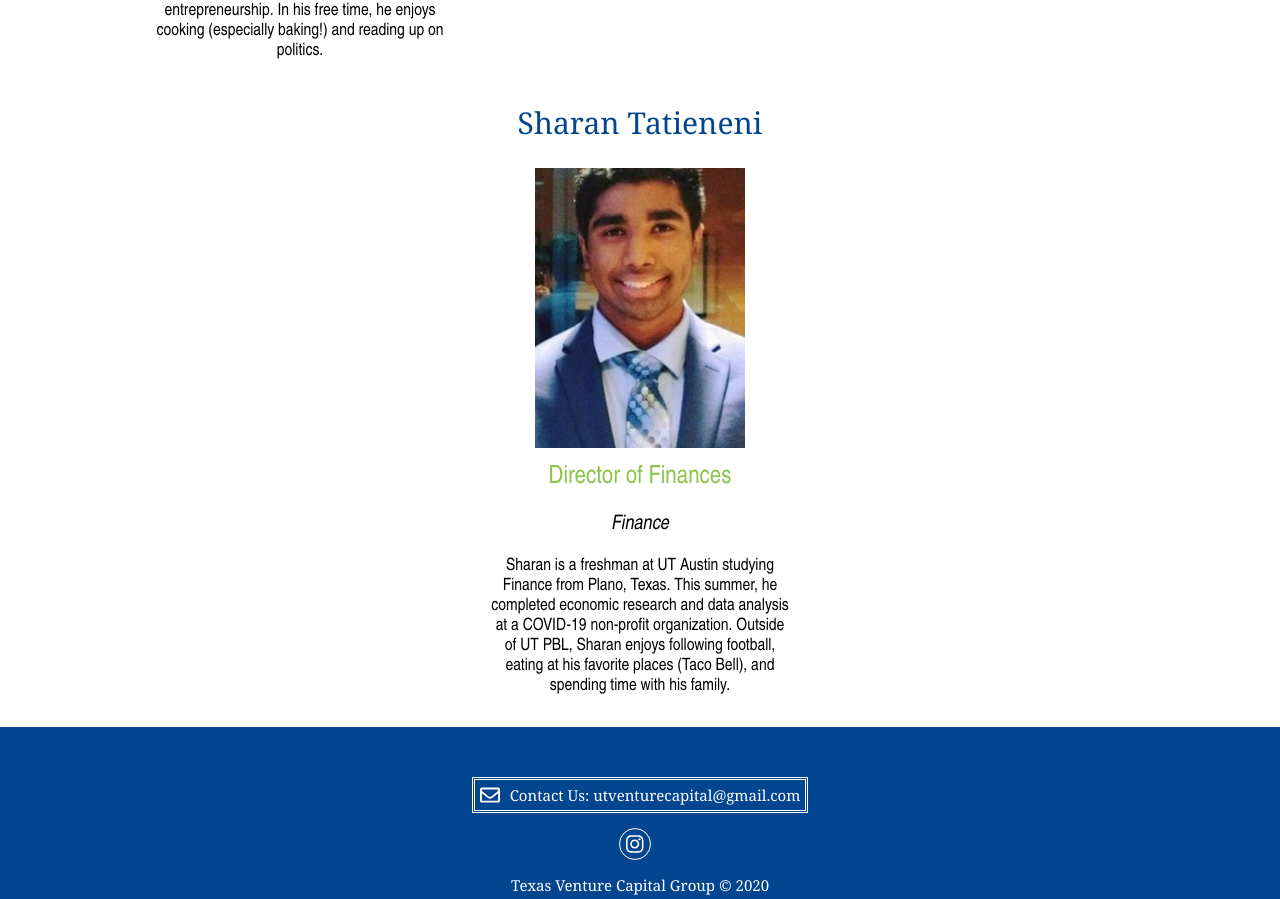
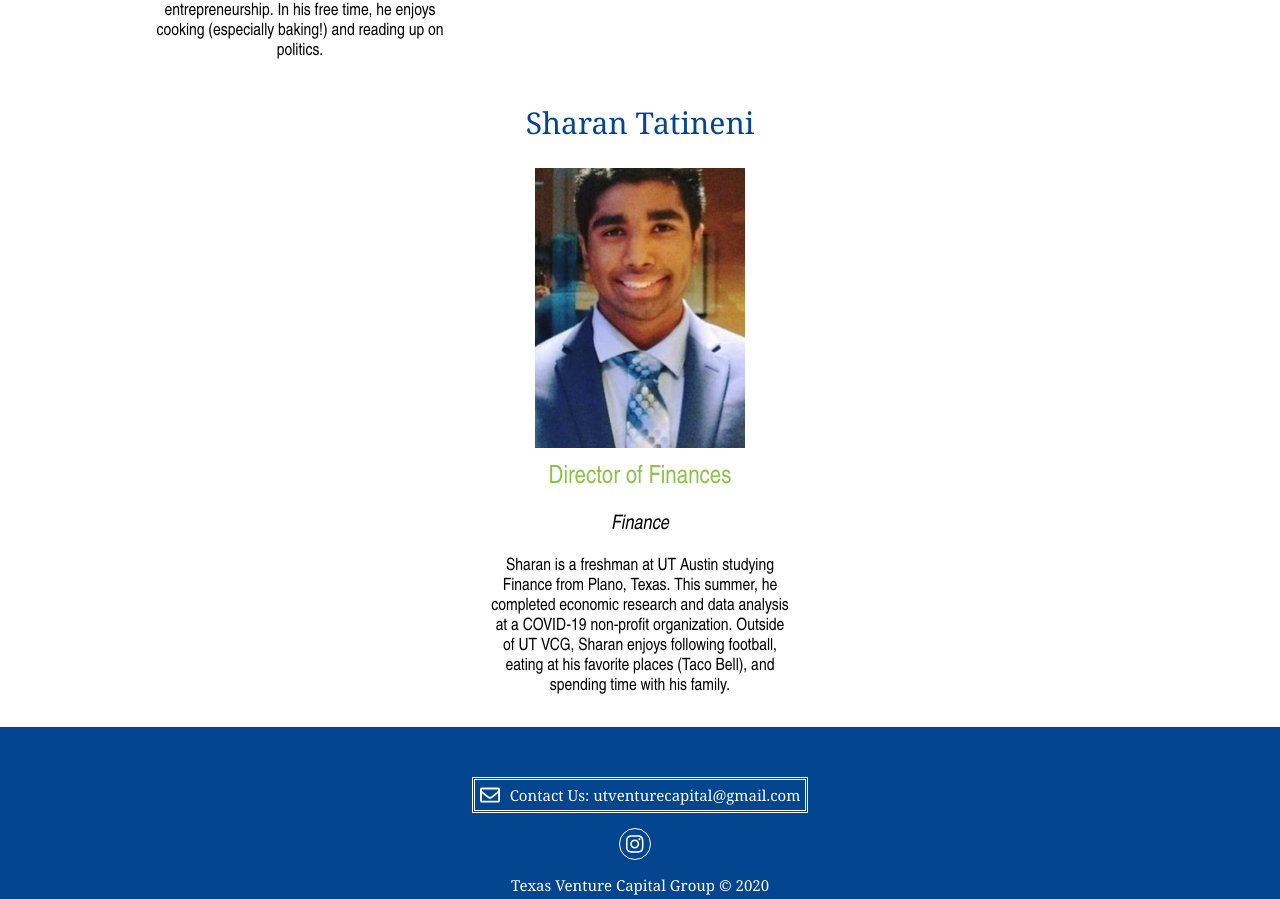
Before and after one commit to austin-vcg/austin-vcg.github.io, a React (Create React App) app: page /team in a window 1280 px wide. Shown: the part 993-1892 px from the top of the page. Built offline with nearby package versions, Linux system fonts and the light colour scheme.

Commit message:
updated officers' profiles

```diff
--- a/src/pages/Team.jsx
+++ b/src/pages/Team.jsx
@@ -203,7 +203,7 @@ const Team = () => {
       ),
     },
     {
-      name: "Sharan Tatieneni",
+      name: "Sharan Tatineni",
       role: "Director of Finances",
       major: "Finance",
       picture: "../images/officers/sharan_tatineni.jpg",
@@ -211,7 +211,7 @@ const Team = () => {
         <ProfileText>
           Sharan is a freshman at UT Austin studying Finance from Plano, Texas.
           This summer, he completed economic research and data analysis at a
-          COVID-19 non-profit organization. Outside of UT PBL, Sharan enjoys
+          COVID-19 non-profit organization. Outside of UT VCG, Sharan enjoys
           following football, eating at his favorite places (Taco Bell), and
           spending time with his family.
         </ProfileText>
```
Also changed, not shown: public/images/officers/zain_sunesara.jpg.
